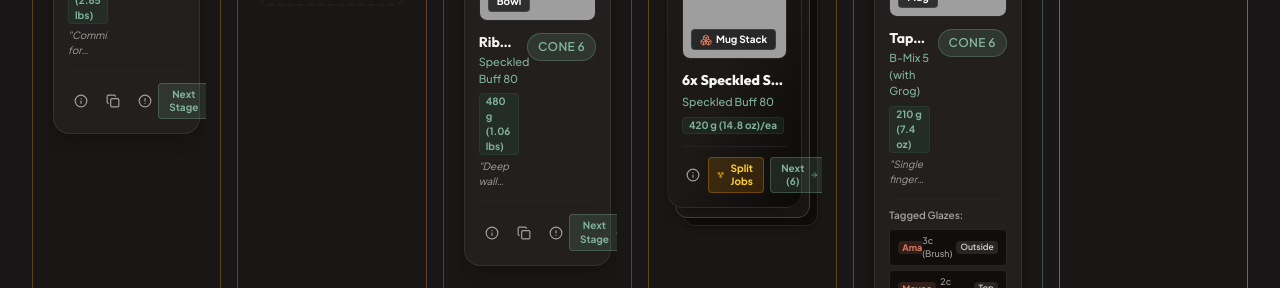
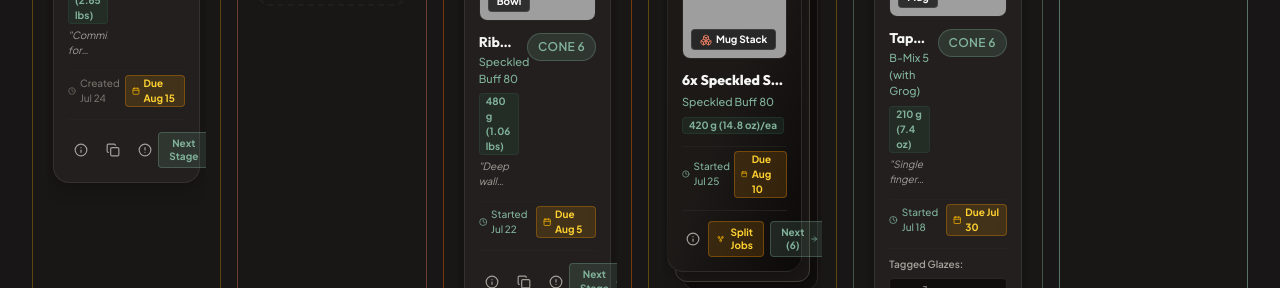
Before and after one commit to kaimibk/kalai, a SvelteKit app: page / in a window 1280 px wide. Shown: the part 361-649 px from the top of the page. Built offline with nearby package versions, Linux system fonts and the light colour scheme; grey boxes are pictures that could not be loaded.

Commit message:
feat: added dates

```diff
--- a/src/routes/+page.svelte
+++ b/src/routes/+page.svelte
@@ -28,7 +28,33 @@
 	import FileText from 'lucide-svelte/icons/file-text';
 	import GitFork from 'lucide-svelte/icons/git-fork';
 	import Boxes from 'lucide-svelte/icons/boxes';
+	import Calendar from 'lucide-svelte/icons/calendar';
 	import type { CeramicPiece, ClayBody, CeramicStage, PieceStageLog, PieceGlazeLayer, GlazeRecipe, GlazeStyle, GlazeLocation, PyrometricCone, Manufacturer, PieceType, PieceBatch } from '$lib/types/database';
+
+	function formatDateShort(dateVal?: Date | string | null): string {
+		if (!dateVal) return '';
+		const d = typeof dateVal === 'string' ? new Date(dateVal) : dateVal;
+		if (isNaN(d.getTime())) return '';
+		const monthNames = ['Jan', 'Feb', 'Mar', 'Apr', 'May', 'Jun', 'Jul', 'Aug', 'Sep', 'Oct', 'Nov', 'Dec'];
+		return `${monthNames[d.getMonth()]} ${d.getDate()}`;
+	}
+
+	function formatDateInput(d?: Date | null): string {
+		if (!d || isNaN(d.getTime())) return '';
+		const year = d.getFullYear();
+		const month = String(d.getMonth() + 1).padStart(2, '0');
+		const day = String(d.getDate()).padStart(2, '0');
+		return `${year}-${month}-${day}`;
+	}
+
+	function parseDateInput(str?: string | null): Date | null {
+		if (!str || !str.trim()) return null;
+		const parts = str.split('-').map(Number);
+		if (parts.length === 3 && !parts.some(isNaN)) {
+			return new Date(parts[0], parts[1] - 1, parts[2]);
+		}
+		return null;
+	}
 
 	// Full Skutt / Orton Pyrometric Cones Temperature Equivalents Dataset
 	const PYROMETRIC_CONES: PyrometricCone[] = [
@@ -162,8 +188,8 @@
 		user_id: 'user-1',
 		title: '6x Speckled Studio Mugs',
 		description: 'Board of 6 identical thrown mugs',
-		created_at: '2026-07-25',
-		updated_at: '2026-07-25'
+		created_at: new Date('2026-07-25T00:00:00'),
+		updated_at: new Date('2026-07-25T00:00:00')
 	};
 
 	const sampleBatchPieces: CeramicPiece[] = Array.from({ length: 6 }).map((_, i) => ({
@@ -185,10 +211,12 @@
 		height_cm: 9.5,
 		width_cm: 8.5,
 		initial_photo_url: 'https://images.unsplash.com/photo-1514432324607-a09d9b4aefdd?w=400&auto=format&fit=crop&q=80',
-		created_at: '2026-07-25',
-		updated_at: '2026-07-25',
+		started_at: new Date('2026-07-25T00:00:00'),
+		due_date: new Date('2026-08-10T00:00:00'),
+		created_at: new Date('2026-07-25T00:00:00'),
+		updated_at: new Date('2026-07-25T00:00:00'),
 		stage_logs: [
-			{ id: `log-b-${i + 1}`, piece_id: `p-batch-101-${i + 1}`, user_id: 'user-1', stage: 'formed', weight_grams: 480, notes: 'Thrown in batch of 6.', created_at: '2026-07-25' }
+			{ id: `log-b-${i + 1}`, piece_id: `p-batch-101-${i + 1}`, user_id: 'user-1', stage: 'formed', weight_grams: 480, notes: 'Thrown in batch of 6.', created_at: new Date('2026-07-25T00:00:00') }
 		],
 		glaze_layers: []
 	}));
@@ -211,10 +239,12 @@
 			height_cm: 8.5,
 			width_cm: 13.0,
 			initial_photo_url: 'https://images.unsplash.com/photo-1578749556568-bc2c40e68b61?w=400&auto=format&fit=crop&q=80',
-			created_at: '2026-07-22',
-			updated_at: '2026-07-23',
+			started_at: new Date('2026-07-22T00:00:00'),
+			due_date: new Date('2026-08-05T00:00:00'),
+			created_at: new Date('2026-07-22T00:00:00'),
+			updated_at: new Date('2026-07-23T00:00:00'),
 			stage_logs: [
-				{ id: 'log-1', piece_id: 'p-101', user_id: 'user-1', stage: 'formed', weight_grams: 550, notes: 'Thrown on wheel with 550g clay. Fluted walls.', created_at: '2026-07-22' }
+				{ id: 'log-1', piece_id: 'p-101', user_id: 'user-1', stage: 'formed', weight_grams: 550, notes: 'Thrown on wheel with 550g clay. Fluted walls.', created_at: new Date('2026-07-22T00:00:00') }
 			],
 			glaze_layers: []
 		},
@@ -234,14 +264,16 @@
 			height_cm: 7.0,
 			width_cm: 8.0,
 			initial_photo_url: 'https://images.unsplash.com/photo-1610701596007-11502861dcfa?w=400&auto=format&fit=crop&q=80',
-			created_at: '2026-07-18',
-			updated_at: '2026-07-24',
+			started_at: new Date('2026-07-18T00:00:00'),
+			due_date: new Date('2026-07-30T00:00:00'),
+			created_at: new Date('2026-07-18T00:00:00'),
+			updated_at: new Date('2026-07-24T00:00:00'),
 			stage_logs: [
-				{ id: 'log-4', piece_id: 'p-102', user_id: 'user-1', stage: 'glazed', notes: 'Bisque fired clean cone 04. Ready for glaze kiln.', created_at: '2026-07-24' }
+				{ id: 'log-4', piece_id: 'p-102', user_id: 'user-1', stage: 'glazed', notes: 'Bisque fired clean cone 04. Ready for glaze kiln.', created_at: new Date('2026-07-24T00:00:00') }
 			],
 			glaze_layers: [
-				{ id: 'gl-1', piece_id: 'p-102', glaze_id: 'glz-1', glaze_name: 'PC-20 Blue Rutile', manufacturer: 'Amaco', layer_order: 1, coat_count: 3, application_method: 'brush', location: 'outside', created_at: '2026-07-24' },
-				{ id: 'gl-2', piece_id: 'p-102', glaze_id: 'glz-3', glaze_name: 'SW-119 Honey Flux', manufacturer: 'Mayco', layer_order: 2, coat_count: 2, application_method: 'brush', location: 'top', created_at: '2026-07-24' }
+				{ id: 'gl-1', piece_id: 'p-102', glaze_id: 'glz-1', glaze_name: 'PC-20 Blue Rutile', manufacturer: 'Amaco', layer_order: 1, coat_count: 3, application_method: 'brush', location: 'outside', created_at: new Date('2026-07-24T00:00:00') },
+				{ id: 'gl-2', piece_id: 'p-102', glaze_id: 'glz-3', glaze_name: 'SW-119 Honey Flux', manufacturer: 'Mayco', layer_order: 2, coat_count: 2, application_method: 'brush', location: 'top', created_at: new Date('2026-07-24T00:00:00') }
 			]
 		},
 		{
@@ -260,8 +292,10 @@
 			height_cm: 24.0,
 			width_cm: 11.0,
 			initial_photo_url: null,
-			created_at: '2026-07-24',
-			updated_at: '2026-07-24',
+			started_at: null,
+			due_date: new Date('2026-08-15T00:00:00'),
+			created_at: new Date('2026-07-24T00:00:00'),
+			updated_at: new Date('2026-07-24T00:00:00'),
 			stage_logs: [],
 			glaze_layers: []
 		}
@@ -286,6 +320,7 @@
 	let newWeightAmount = $state<number | null>(null);
 	let newWeightUnit = $state<WeightUnit>('g');
 	let newInitialPhotoUrl = $state('');
+	let newDueDate = $state('');
 	let newStage = $state<CeramicStage>('backlog');
 	let newQuantity = $state(1);
 	let newBatchTitle = $state('');
@@ -488,8 +523,8 @@
 			id: effectiveBatchId,
 			user_id: 'user-1',
 			title: effectiveBatchTitle,
-			created_at: new Date().toISOString().split('T')[0],
-			updated_at: new Date().toISOString().split('T')[0]
+			created_at: new Date(),
+			updated_at: new Date()
 		};
 
 		const sourceIds = new Set(sourcePiecesToMerge.map(p => p.id));
@@ -500,7 +535,7 @@
 					...p,
 					batch_id: effectiveBatchId,
 					batch: batchObj,
-					updated_at: new Date().toISOString().split('T')[0]
+					updated_at: new Date()
 				};
 			}
 			return p;
@@ -518,9 +553,12 @@
 		e.preventDefault();
 		const targetStageObj = STAGES.find(s => s.id === targetStage);
 		const stageName = targetStageObj?.label || targetStage;
+		const now = new Date();
 
 		if (draggedBatchKey) {
 			const [bId, srcStage, glazeSig] = draggedBatchKey.split('::');
+			const isMovingOutFromBacklog = srcStage === 'backlog' && targetStage !== 'backlog';
+
 			pieces = pieces.map(p => {
 				if (p.batch_id === bId && p.stage === srcStage && !p.is_failed) {
 					const pGlazeSig = p.glaze_layers ? p.glaze_layers.map(g => g.glaze_name).sort().join('|') : '';
@@ -528,7 +566,8 @@
 						return {
 							...p,
 							stage: targetStage,
-							updated_at: new Date().toISOString().split('T')[0]
+							started_at: isMovingOutFromBacklog ? (p.started_at || now) : p.started_at,
+							updated_at: now
 						};
 					}
 				}
@@ -538,12 +577,15 @@
 		} else if (draggedPieceId) {
 			const piece = pieces.find(p => p.id === draggedPieceId);
 			if (piece && piece.stage !== targetStage) {
+				const isMovingOutFromBacklog = piece.stage === 'backlog' && targetStage !== 'backlog';
+
 				pieces = pieces.map(p => {
 					if (p.id === draggedPieceId) {
 						return {
 							...p,
 							stage: targetStage,
-							updated_at: new Date().toISOString().split('T')[0]
+							started_at: isMovingOutFromBacklog ? (p.started_at || now) : p.started_at,
+							updated_at: now
 						};
 					}
 					return p;
@@ -661,7 +703,7 @@
 
 		const selectedSet = new Set(splitSelectedPieceIds);
 		const count = splitSelectedPieceIds.length;
-		const nowStr = new Date().toISOString().split('T')[0];
+		const now = new Date();
 
 		if (splitAction === 'new_batch') {
 			// Sub-batch split
@@ -672,8 +714,8 @@
 				user_id: 'user-1',
 				title: newSubBatchTitle,
 				parent_batch_id: splitTargetBatchId || undefined,
-				created_at: nowStr,
-				updated_at: nowStr
+				created_at: now,
+				updated_at: now
 			};
 
 			pieces = pieces.map(p => {
@@ -682,7 +724,7 @@
 						...p,
 						batch_id: newSubBatchId,
 						batch: subBatchObj,
-						updated_at: nowStr
+						updated_at: now
 					};
 				}
 				return p;
@@ -698,7 +740,7 @@
 						batch_id: null,
 						batch_sequence: null,
 						batch: null,
-						updated_at: nowStr
+						updated_at: now
 					};
 				}
 				return p;
@@ -714,7 +756,7 @@
 						is_failed: true,
 						failure_stage: p.stage,
 						failure_reason: splitFailReason,
-						failed_at: nowStr
+						failed_at: now
 					};
 				}
 				return p;
@@ -731,13 +773,20 @@
 			'backlog', 'formed', 'ready_to_trim', 'bone_dry', 'glazed', 'done'
 		];
 		const pieceIds = new Set(group.pieces.map(p => p.id));
+		const now = new Date();
 
 		pieces = pieces.map(p => {
 			if (pieceIds.has(p.id)) {
 				const currentIndex = stageOrder.indexOf(p.stage);
 				if (currentIndex >= 0 && currentIndex < stageOrder.length - 1) {
 					const nextStage = stageOrder[currentIndex + 1];
-					return { ...p, stage: nextStage, updated_at: new Date().toISOString().split('T')[0] };
+					const isMovingOutFromBacklog = p.stage === 'backlog' && nextStage !== 'backlog';
+					return {
+						...p,
+						stage: nextStage,
+						started_at: isMovingOutFromBacklog ? (p.started_at || now) : p.started_at,
+						updated_at: now
+					};
 				}
 			}
 			return p;
@@ -755,7 +804,10 @@
 			: null;
 
 		const qty = Math.max(1, Math.min(50, newQuantity));
-		const nowStr = new Date().toISOString().split('T')[0];
+		const now = new Date();
+		const userDueDate = parseDateInput(newDueDate);
+		const isStarting = newStage !== 'backlog';
+		const autoStartedAt = isStarting ? now : null;
 
 		if (qty > 1) {
 			const batchId = `b-${Date.now()}`;
@@ -764,8 +816,8 @@
 				id: batchId,
 				user_id: 'user-1',
 				title: bTitle,
-				created_at: nowStr,
-				updated_at: nowStr
+				created_at: now,
+				updated_at: now
 			};
 
 			const newBatchPieces: CeramicPiece[] = Array.from({ length: qty }).map((_, idx) => ({
@@ -786,8 +838,10 @@
 				target_glaze_cone: newTargetGlazeCone,
 				weight_grams: calculatedGrams,
 				initial_photo_url: newInitialPhotoUrl.trim() || null,
-				created_at: nowStr,
-				updated_at: nowStr,
+				started_at: autoStartedAt,
+				due_date: userDueDate,
+				created_at: now,
+				updated_at: now,
 				stage_logs: [],
 				glaze_layers: []
 			}));
@@ -810,8 +864,10 @@
 				target_glaze_cone: newTargetGlazeCone,
 				weight_grams: calculatedGrams,
 				initial_photo_url: newInitialPhotoUrl.trim() || null,
-				created_at: nowStr,
-				updated_at: nowStr,
+				started_at: autoStartedAt,
+				due_date: userDueDate,
+				created_at: now,
+				updated_at: now,
 				stage_logs: [],
 				glaze_layers: []
 			};
@@ -823,6 +879,7 @@
 		newDescription = '';
 		newWeightAmount = null;
 		newInitialPhotoUrl = '';
+		newDueDate = '';
 		newQuantity = 1;
 		newBatchTitle = '';
 		isNewPieceModalOpen = false;
@@ -853,12 +910,19 @@
 		const stageOrder: CeramicStage[] = [
 			'backlog', 'formed', 'ready_to_trim', 'bone_dry', 'glazed', 'done'
 		];
+		const now = new Date();
 		pieces = pieces.map(p => {
 			if (p.id === pieceId) {
 				const currentIndex = stageOrder.indexOf(p.stage);
 				if (currentIndex >= 0 && currentIndex < stageOrder.length - 1) {
 					const nextStage = stageOrder[currentIndex + 1];
-					return { ...p, stage: nextStage, updated_at: new Date().toISOString().split('T')[0] };
+					const isMovingOutFromBacklog = p.stage === 'backlog' && nextStage !== 'backlog';
+					return {
+						...p,
+						stage: nextStage,
+						started_at: isMovingOutFromBacklog ? (p.started_at || now) : p.started_at,
+						updated_at: now
+					};
 				}
 			}
 			return p;
@@ -866,17 +930,20 @@
 	}
 
 	function duplicatePiece(piece: CeramicPiece) {
+		const now = new Date();
 		const newPiece: CeramicPiece = {
 			...piece,
 			id: `p-${Date.now()}`,
 			title: `${piece.title} (Copy)`,
 			stage: 'backlog',
+			started_at: null,
+			due_date: piece.due_date,
 			is_failed: false,
 			failure_stage: null,
 			failure_reason: null,
 			failed_at: null,
-			created_at: new Date().toISOString().split('T')[0],
-			updated_at: new Date().toISOString().split('T')[0],
+			created_at: now,
+			updated_at: now,
 			stage_logs: piece.stage_logs ? [...piece.stage_logs] : [],
 			glaze_layers: piece.glaze_layers ? [...piece.glaze_layers] : []
 		};
@@ -890,6 +957,7 @@
 
 	function confirmFlagAsFailed() {
 		if (!pieceToFail) return;
+		const now = new Date();
 		pieces = pieces.map(p => {
 			if (p.id === pieceToFail!.id) {
 				return {
@@ -897,7 +965,7 @@
 					is_failed: true,
 					failure_stage: p.stage,
 					failure_reason: failReason,
-					failed_at: new Date().toISOString().split('T')[0]
+					failed_at: now
 				};
 			}
 			return p;
@@ -925,7 +993,7 @@
 			coat_count: tagGlazeCoats,
 			application_method: tagGlazeMethod,
 			location: tagGlazeLocation,
-			created_at: new Date().toISOString()
+			created_at: new Date()
 		};
 
 		const updatedGlazes = [...(selectedPiece.glaze_layers || []), newLayer];
@@ -994,7 +1062,7 @@
 			notes: newLogNote,
 			photo_url: newLogPhoto.trim() || null,
 			weight_grams: calculatedLogGrams,
-			created_at: new Date().toISOString().split('T')[0]
+			created_at: new Date()
 		};
 
 		const updatedLogs = [...(selectedPiece.stage_logs || []), newLog];
@@ -1268,6 +1336,28 @@
 													</span>
 												{/if}
 											</div>
+										</div>
+
+										<!-- Batch Dates Bar -->
+										<div class="flex items-center justify-between text-[10px] text-stone-500 dark:text-stone-400 font-medium pt-1 border-t border-stone-200/60 dark:border-stone-800/60">
+											{#if group.primaryPiece.started_at}
+												<span class="flex items-center gap-1 text-[#3B7258] dark:text-[#81B29A]" title={`Started work on ${group.primaryPiece.started_at}`}>
+													<Clock class="w-3 h-3 text-[#3B7258] dark:text-[#81B29A]" />
+													<span>Started {formatDateShort(group.primaryPiece.started_at)}</span>
+												</span>
+											{:else}
+												<span class="flex items-center gap-1 text-stone-400 dark:text-stone-500" title={`Created on ${group.primaryPiece.created_at}`}>
+													<Clock class="w-3 h-3" />
+													<span>Created {formatDateShort(group.primaryPiece.created_at)}</span>
+												</span>
+											{/if}
+
+											{#if group.primaryPiece.due_date}
+												<span class="flex items-center gap-1 font-bold px-1.5 py-0.2 rounded bg-amber-500/15 text-amber-700 dark:text-amber-300 border border-amber-500/30" title={`Due date: ${group.primaryPiece.due_date}`}>
+													<Calendar class="w-3 h-3 text-amber-600 dark:text-amber-400" />
+													<span>Due {formatDateShort(group.primaryPiece.due_date)}</span>
+												</span>
+											{/if}
 										</div>
 
 										<!-- Tagged Glazes on Batch -->
@@ -1391,6 +1481,28 @@
 										</span>
 									</div>
 
+									<!-- Piece Dates Bar -->
+									<div class="flex items-center justify-between text-[10px] text-stone-500 dark:text-stone-400 font-medium pt-1 border-t border-stone-200/60 dark:border-stone-800/60">
+										{#if piece.started_at}
+											<span class="flex items-center gap-1 text-[#3B7258] dark:text-[#81B29A]" title={`Started work on ${piece.started_at}`}>
+												<Clock class="w-3 h-3 text-[#3B7258] dark:text-[#81B29A]" />
+												<span>Started {formatDateShort(piece.started_at)}</span>
+											</span>
+										{:else}
+											<span class="flex items-center gap-1 text-stone-400 dark:text-stone-500" title={`Created on ${piece.created_at}`}>
+												<Clock class="w-3 h-3" />
+												<span>Created {formatDateShort(piece.created_at)}</span>
+											</span>
+										{/if}
+
+										{#if piece.due_date}
+											<span class="flex items-center gap-1 font-bold px-1.5 py-0.2 rounded bg-amber-500/15 text-amber-700 dark:text-amber-300 border border-amber-500/30" title={`Due date: ${piece.due_date}`}>
+												<Calendar class="w-3 h-3 text-amber-600 dark:text-amber-400" />
+												<span>Due {formatDateShort(piece.due_date)}</span>
+											</span>
+										{/if}
+									</div>
+
 									<!-- Tagged Glazes -->
 									{#if piece.glaze_layers && piece.glaze_layers.length > 0}
 										<div class="pt-2 border-t border-stone-200 dark:border-stone-800/80 space-y-1.5">
@@ -1617,6 +1729,19 @@
 				</div>
 
 				<div class="space-y-1.5">
+					<label for="piece-due-date" class="text-stone-700 dark:text-stone-300 font-semibold flex items-center gap-1.5">
+						<Calendar class="w-3.5 h-3.5 text-[#E07A5F]" />
+						<span>Target Due Date (Optional)</span>
+					</label>
+					<input
+						id="piece-due-date"
+						type="date"
+						bind:value={newDueDate}
+						class="w-full bg-white dark:bg-stone-900 border border-stone-300 dark:border-stone-800 rounded-xl px-3 py-2 text-stone-900 dark:text-stone-100 text-xs font-semibold focus:outline-hidden focus:ring-2 focus:ring-[#E07A5F] focus:border-transparent transition shadow-2xs cursor-pointer scheme-light dark:scheme-dark [&::-webkit-calendar-picker-indicator]:cursor-pointer [&::-webkit-calendar-picker-indicator]:opacity-70 hover:[&::-webkit-calendar-picker-indicator]:opacity-100"
+					/>
+				</div>
+
+				<div class="space-y-1.5">
 					<label for="piece-notes-input" class="text-stone-700 dark:text-stone-300 font-semibold">Notes / Description (Optional)</label>
 					<textarea
 						id="piece-notes-input"
@@ -1682,6 +1807,45 @@
 				<button onclick={() => selectedPiece = null} class="text-stone-500 hover:text-stone-900 dark:text-stone-400 dark:hover:text-white">
 					<X class="w-5 h-5" />
 				</button>
+			</div>
+
+			<!-- Piece Dates & Lifecycle Timeline -->
+			<div class="grid grid-cols-1 sm:grid-cols-3 gap-3 p-3 rounded-xl bg-stone-100/90 dark:bg-stone-900/60 border border-stone-200 dark:border-stone-800 text-xs">
+				<div class="space-y-0.5">
+					<span class="text-[10px] uppercase font-extrabold text-stone-500 dark:text-stone-400 block tracking-wider">Date Created</span>
+					<div class="flex items-center gap-1.5 font-bold text-stone-800 dark:text-stone-200">
+						<Clock class="w-3.5 h-3.5 text-stone-400" />
+						<span>{formatDateShort(selectedPiece.created_at)}</span>
+					</div>
+				</div>
+
+				<div class="space-y-0.5">
+					<span class="text-[10px] uppercase font-extrabold text-stone-500 dark:text-stone-400 block tracking-wider">Date Started</span>
+					<div class="flex items-center gap-1.5 font-bold text-[#3B7258] dark:text-[#81B29A]">
+						<Sparkles class="w-3.5 h-3.5 text-[#3B7258] dark:text-[#81B29A]" />
+						<span>{selectedPiece.started_at ? formatDateShort(selectedPiece.started_at) : 'In Backlog'}</span>
+					</div>
+				</div>
+
+				<div class="space-y-0.5">
+					<span class="text-[10px] uppercase font-extrabold text-stone-500 dark:text-stone-400 block tracking-wider">Target Due Date</span>
+					<div class="flex items-center gap-1.5 font-bold text-amber-700 dark:text-amber-300">
+						<Calendar class="w-3.5 h-3.5 text-amber-600 dark:text-amber-400 flex-shrink-0" />
+						<input
+							type="date"
+							value={formatDateInput(selectedPiece.due_date)}
+							onchange={(e) => {
+								const valStr = (e.target as HTMLInputElement).value;
+								const parsedDate = parseDateInput(valStr);
+								selectedPiece = { ...selectedPiece!, due_date: parsedDate };
+								pieces = pieces.map(p => p.id === selectedPiece!.id ? { ...p, due_date: parsedDate } : p);
+								showToast(parsedDate ? `Updated due date to ${formatDateShort(parsedDate)}` : 'Cleared due date');
+							}}
+							class="bg-white/80 dark:bg-stone-950/80 border border-stone-300 dark:border-stone-700 rounded-lg px-2 py-0.5 text-xs font-bold text-amber-800 dark:text-amber-200 focus:ring-2 focus:ring-[#E07A5F] focus:border-transparent cursor-pointer scheme-light dark:scheme-dark transition [&::-webkit-calendar-picker-indicator]:cursor-pointer"
+							title="Click to set or edit target due date"
+						/>
+					</div>
+				</div>
 			</div>
 
 			<!-- Piece Notes / Description Section -->
@@ -1898,7 +2062,7 @@
 											</span>
 										{/if}
 									</div>
-									<span>{log.created_at}</span>
+									<span>{formatDateShort(log.created_at)}</span>
 								</div>
 								{#if log.notes}
 									<p class="text-stone-700 dark:text-stone-300">{log.notes}</p>
```
Also changed, not shown: src/app.css (+23 -0 lines), src/lib/types/database.ts (+11 -7 lines).
